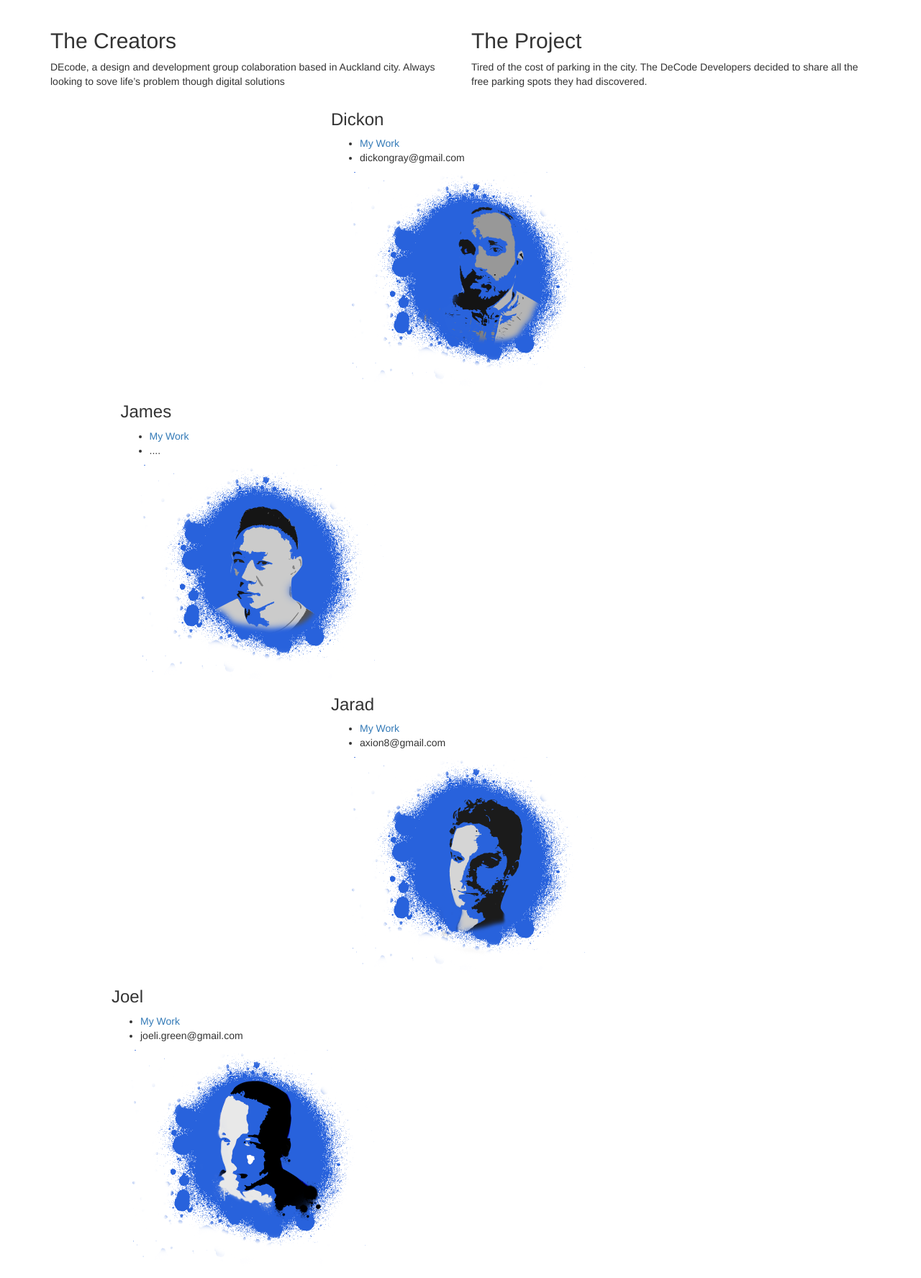
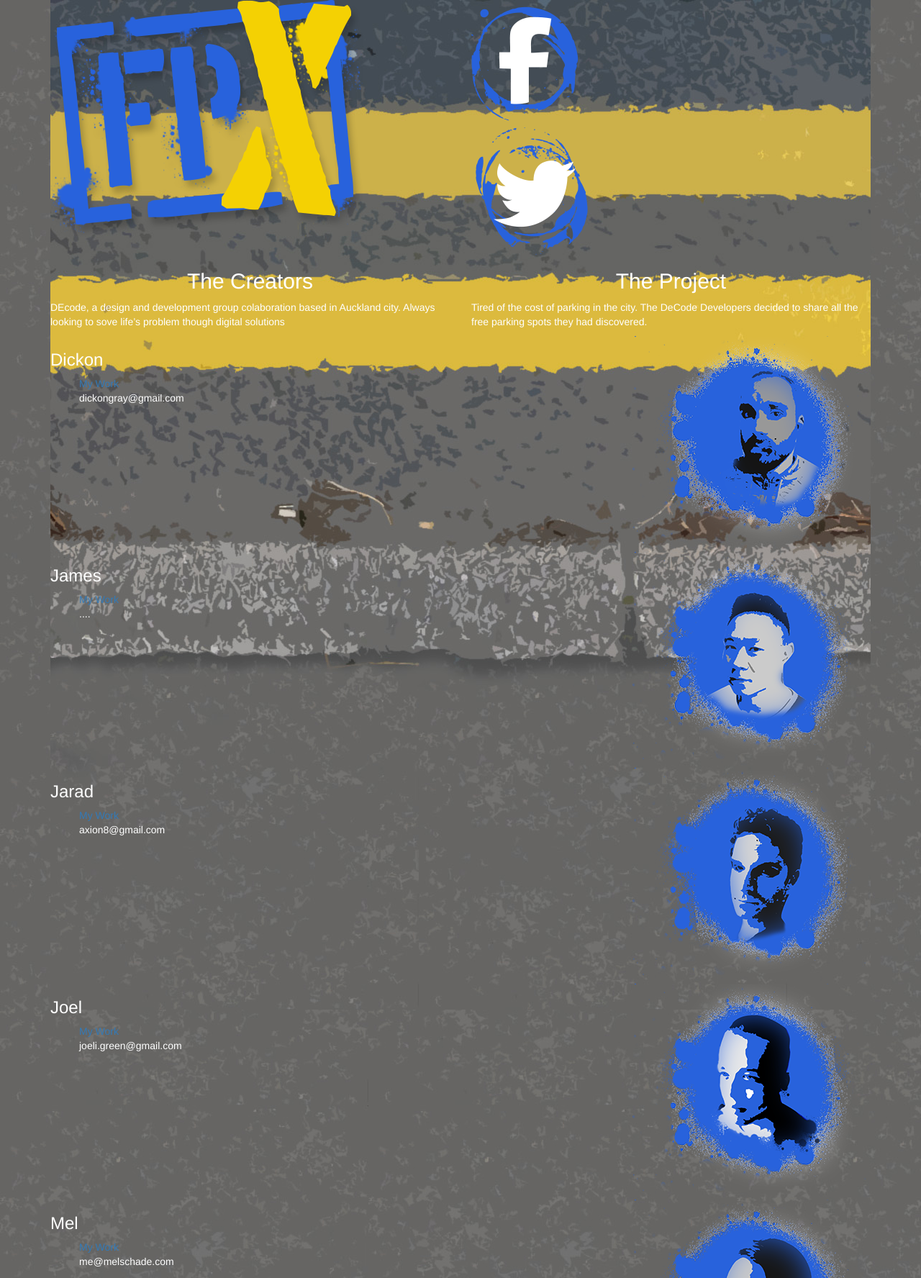
Before and after one commit to ylee178/Bootcamp, a plain HTML site: page about.html in a window 1280 px wide. Shown: the top 1776 px of the page at 72% size. Drawn offline with nearby package versions, Linux system fonts and the light colour scheme.

Commit message:
adbout page styles

```diff
--- a/about.html
+++ b/about.html
@@ -4,6 +4,7 @@
 	<meta charset="UTF-8">
 	<title>About FPX</title>
 	<link rel="stylesheet" href="https://maxcdn.bootstrapcdn.com/bootstrap/3.2.0/css/bootstrap.min.css">
+	<link rel="stylesheet" href="stylesheet.css">
 </head>
 <body>
 
@@ -13,15 +14,22 @@
 
 		<div class="header">
 <!-- Logo - Wade ========= ============================ -->
-			<div class="about-logo">
-				<img src="" alt="">
+		<div class="row">
+			<div class="col-md-6">
+			<div class="about-logo top">
+				<img src="assets/FPX-logo2.png" height="200px" alt="" class="top img-responsive">
 			</div>
+		    </div>
 <!-- Facebook - Wade ======= ======================== -->
-	    	<div><a href=""></a>
+		<div class="col-xs-6">
+	    	<div><a><img src="assets/FPX-fb.png" height="200px"class="top img-responsive"></a>
 	    	</div>
+	    </div>
 <!-- Twitter - Wade  ================================-->
-	    	<div><a href=""></a>
+		<div class="col-xs-6">
+	    	<div><a><img src="assets/FPX-tweet.png" height=" 200px" class="top img-responsive"></a>
 	    	</div>
+		</div>
 		</div>
 <!-- About team and Project - Wade ==================== -->
 			<div class="row">
@@ -37,101 +45,106 @@
 			</div>
 
 			<div class="row">
-				<div class="col-xs-3 col-xs-offset-1">
 
-				</div>
-				<div class="col-xs-7">
+				<div class="col-md-8">
 					<h3>Dickon</h3>
 					<ul class ="info">
 						<li><a href="http://dickon.gray.yoobee.net.nz" target="_blank">My Work</a></li>
 						<li>dickongray@gmail.com</li>
 					</ul>
-					<img class="pic1" src="assets/dix3.png" height="300px">
 
+
+				</div>
+				<div class="col-md-3">
+					<img class="pic1" src="assets/dix4.png" height="300px">
 				</div>
 			</div>
 
 			<div class="row">
-				<div class="col-xs-7 col-xs-offset-1">
+				<div class="col-md-8">
 					<h3>James</h3>
 					<ul class ="info">
 						<li><a href="http://.yoobee.net.nz" target="_blank">My Work</a></li>
 						<li>....</li>
 					</ul>
-					<img class="pic2" src="assets/james3.png" height="300px">
+
 				</div>
-				<div class="col-xs-3">
-
+				<div class="col-md-4">
+					<img class="pic2" src="assets/james4.png" height="300px">
 				</div>
 			</div>
 
 			<div class="row">
-				<div class="col-xs-3 col-xs-offset-1">
 
-				</div>
-				<div class="col-xs-7">
+				<div class="col-md-8">
 					<h3>Jarad</h3>
 					<ul class ="info">
 						<li><a href="http://veratech.co.nz" target="_blank">My Work</a></li>
 						<li>axion8@gmail.com</li>
 					</ul>
-					<img class="pic3" src="assets/jarad3.png" height="300px">
+
 				</div>
+				<div class="col-md-4">
+					<img class="pic3" src="assets/jarad4.png" height="300px">
+				</div>
+			</div>
 
 			<div class="row">
-				<div class="col-xs-7 col-xs-offset-1">
+				<div class="col-md-8">
 					<h3>Joel</h3>
 					<ul class ="info">
 						<li><a href="http://joel-green-portfolio" target="_blank">My Work</a></li>
 						<li>joeli.green@gmail.com</li>
 					</ul>
-					<img class="pic4" src="assets/joel3.png" height="300px">
+
 				</div>
-				<div class="col-xs-3">
-
+				<div class="col-md-4">
+					<img class="pic4" src="assets/joel4.png" height="300px">
 				</div>
 			</div>
 
 			<div class="row">
-				<div class="col-xs-3 col-xs-offset-1">
 
-				</div>
-				<div class="col-xs-7">
+				<div class="col-md-8">
 					<h3>Mel</h3>
 					<ul class ="info">
 						<li><a href="http://melschade.com" target="_blank">My Work</a></li>
 						<li>me@melschade.com</li>
 					</ul>
-					<img class="pic5" src="assets/mel3.png" height="300px">
+
+				</div>
+				<div class="col-md-4">
+					<img class="pic5" src="assets/mel4.png" height="300px">
 				</div>
 			</div>
 
 			<div class="row">
-				<div class="col-xs-7 col-xs-offset-1">
+				<div class="col-md-8">
 					<h3>Sean</h3>
 					<ul class ="info">
 						<li><a href="http://young.lee.yoobee.net.nz/portfolio" target="_blank">My Work</a></li>
 						<li>ylee178@gmail.com </li>
 					</ul>
-					<img class="pic6" src="assets/sean3.png" height="300px">
+
 				</div>
-				<div class="col-xs-3">
-
+				<div class="col-md-4">
+					<img class="pic6" src="assets/sean4.png" height="300px">
 				</div>
 			</div>
 
 			<div class="row">
-				<div class="col-xs-3 col-xs-offset-1">
 
-				</div>
-				<div class="col-xs-7">
+				<div class="col-md-8">
 					<h3>Wade</h3>
 					<ul class ="info">
 						<li><a href="http://wade.nairn.yoobee.net.nz" target="_blank">My Work</a></li>
 						<li>wadenairn@gmail.com</li>
 					</ul>
-					<img class="pic7" src="assets/wade3.png" height="300px">
 
+
+				</div>
+				<div class="col-md-4">
+					<img class="pic7" src="assets/wade4.png" height="300px">
 				</div>
 			</div>
 
--- a/stylesheet.css
+++ b/stylesheet.css
@@ -19,3 +19,29 @@ html, body {
   margin: 0;
   padding: 0;
 }
+
+.wrapper {
+	background-image: url('assets/background-fill.jpg');
+	z-index: 1;
+	color: #fff;
+}
+
+.header {
+	background-image: url('assets/background-top.jpg');
+	z-index: 2;
+	margin: 0;
+	display: block;
+	background-repeat: repeat-x;
+}
+
+.top {
+	display: block;
+}
+
+h2 {
+	text-align: center;
+}
+
+ul {
+	list-style: none;
+}
```
Also changed, not shown: assets/dix4.png (added), assets/james4.png (added), assets/jarad4.png (added), assets/joel4.png (added), assets/mel4.png (added), assets/sean4.png (added), assets/wade4.png (added).
